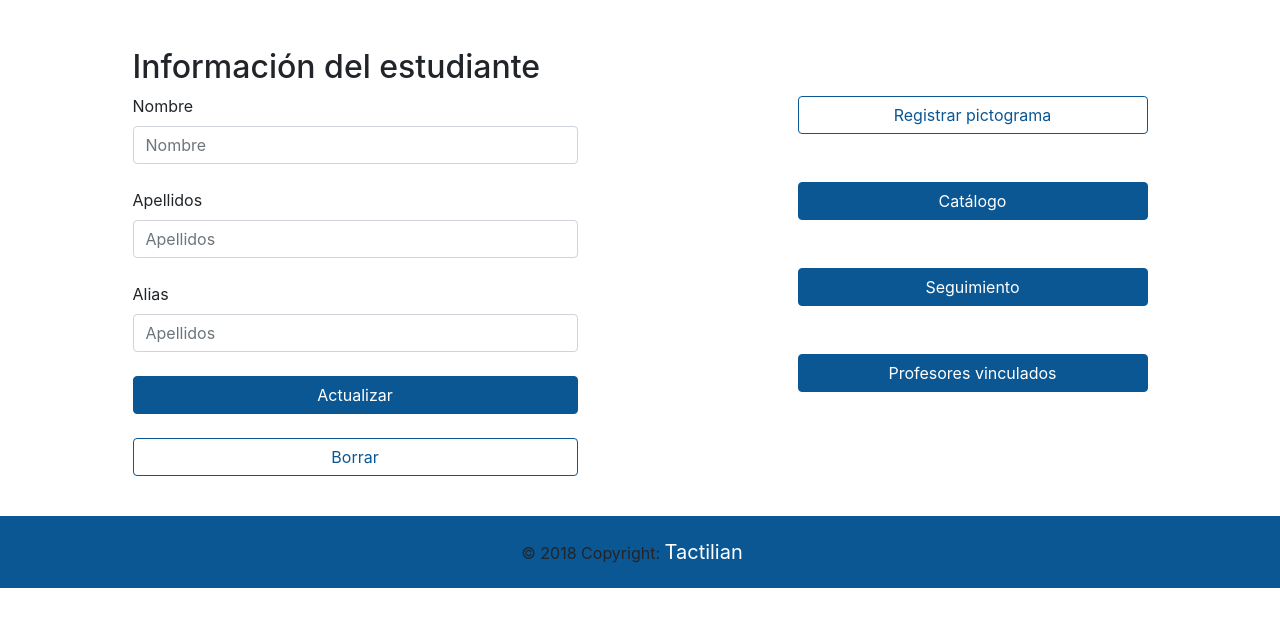
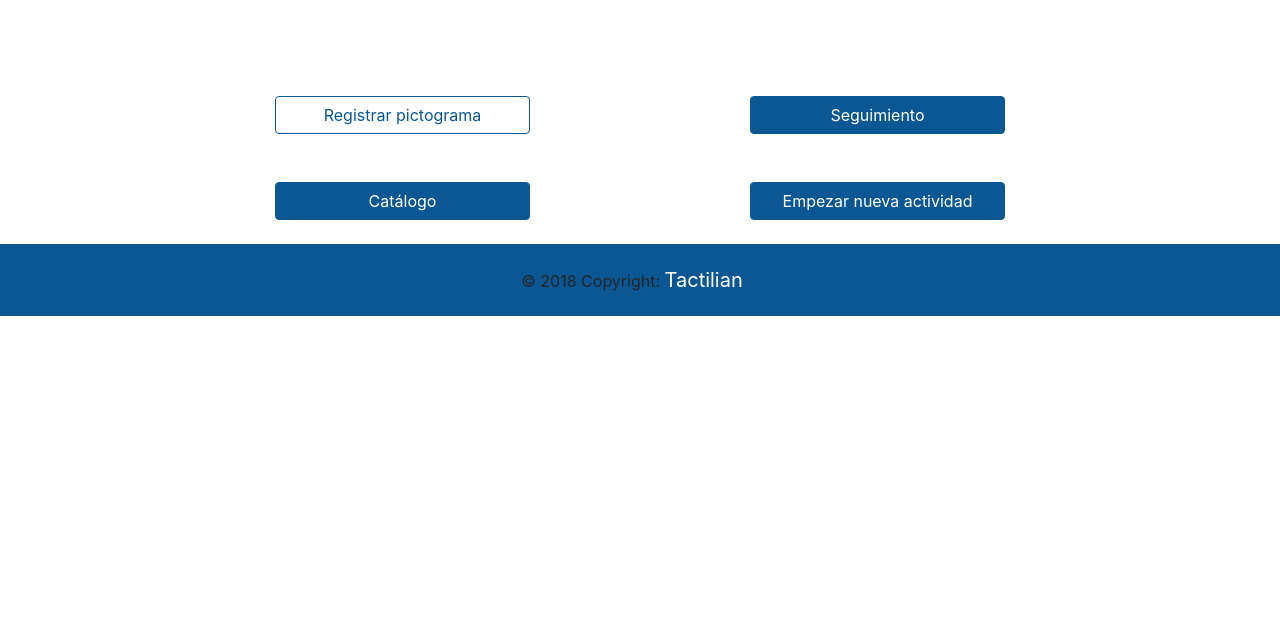
Before and after one commit to mbolsa/tactilianPHP, a PHP site: page /student.php?id=1 in a window 1280 px wide. Shown: the part 59-686 px from the top of the page. Run offline with PHP 8.4, Linux system fonts and the light colour scheme; some libraries are stand-ins or nearby versions.

Commit message:
Choose Activity

```diff
--- a/student.php
+++ b/student.php
@@ -11,28 +11,8 @@
   <br>
   <div class="container main-container">
     <div class="row justify-content-center">
-      <div class="col-md-5">
-        <div class="form-group has-feedback">
-          <form method="post" action="">
-            <h2> Información del estudiante </h2>
-            <label class="control-label"> Nombre </label>
-            <input type="text" name="name" class="form-control input-sm chat-input", placeholder="Nombre">
-            <br>
-            <label class="control-label"> Apellidos </label>
-            <input type="text" name="surname" class="form-control input-sm chat-input" placeholder="Apellidos">
-            <br>
-            <label class="control-label"> Alias </label>
-            <input type="text" name="alias" class="form-control input-sm chat-input" placeholder="Apellidos">
-            <br>
-            <input type="submit" class="btn btn-light btn-block" name="actualizar" value="Actualizar">
-            <br>
-            <input type="submit" class="btn btn-outline-light btn-block" name="borrar" value="Borrar">
-          </form>
-        </div>
-      </div>
-      <div class="col-md-4 offset-md-2">
-        <div class="wrapper">
-          <div class="text-center">
+      <div class="col-md-3">
+           <div class="text-center">
             <br>
             <br>
             <span class="group-btn btn-group-justified ">
@@ -43,6 +23,11 @@
             <span class="group-btn btn-group-justified ">
               <a href="/catalog" class="btn btn-light btn-block"> Catálogo </a>
             </span>
+          </div>
+     </div>
+      <div class="col-md-3 offset-md-2">
+        <div class="wrapper">
+          <div class="text-center">
             <br>
             <br>
             <span class="group-btn btn-group-justified ">
@@ -51,7 +36,7 @@
             <br>
             <br>
             <span class="group-btn btn-group-justified ">
-              <a href="/linked_teachers" class="btn btn-light btn-block"> Profesores vinculados </a>
+              <a href="/choose_activity.php?student=<?php echo $_GET["id"]; ?>" class="btn btn-light btn-block"> Empezar nueva actividad </a>
             </span>
           </div>
         </div>
```
Also changed, not shown: activities.php (added, +80 -0 lines), choose_activity.php (+31 -39 lines), students.php (+6 -1 lines).
